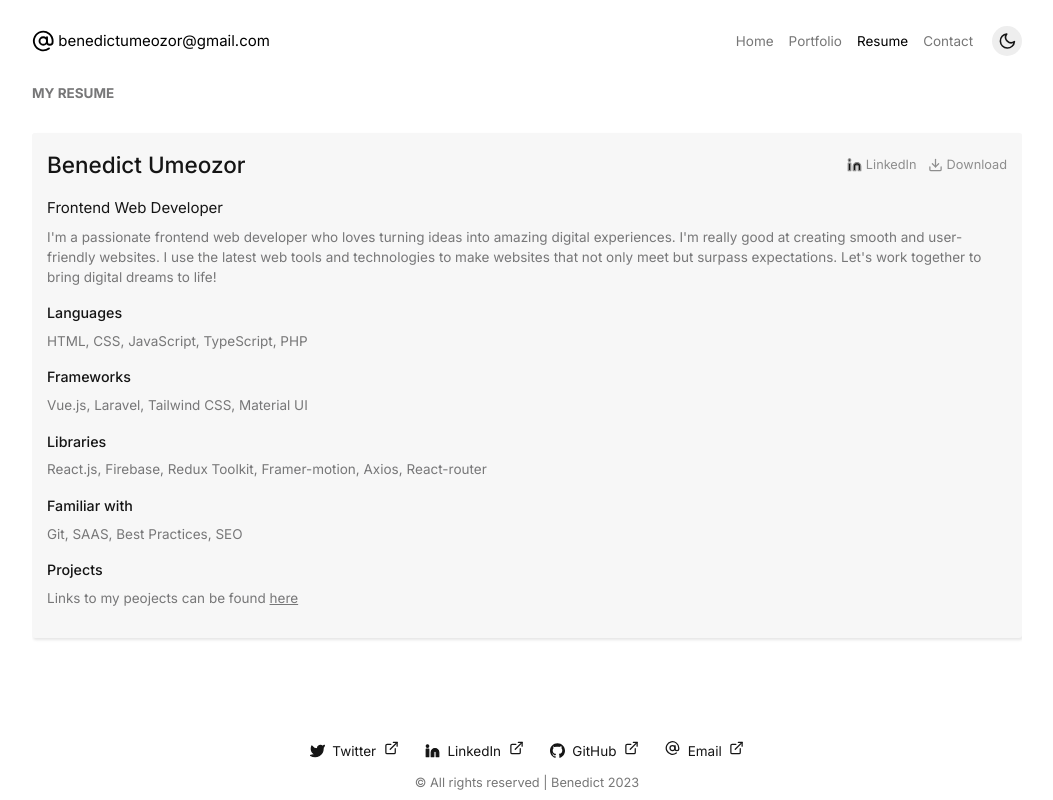
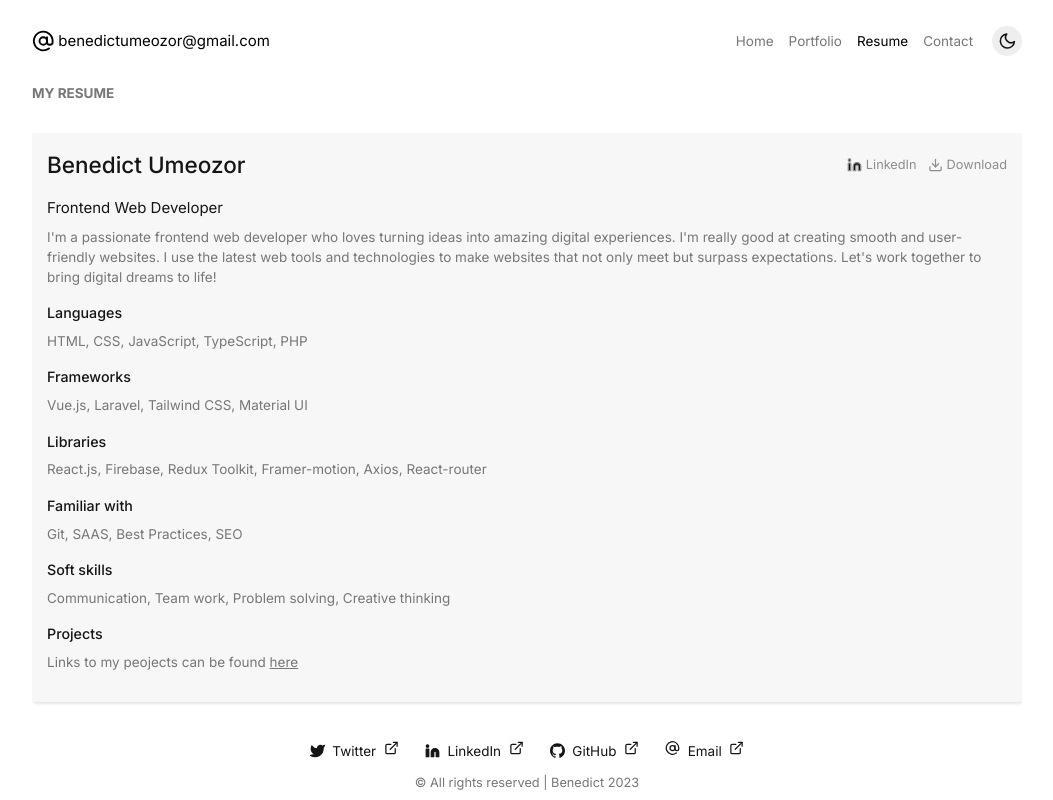
Before and after one commit to BenedictUmeozor/Portfolio, a React (Vite) app: page /resume in a window 1280 px wide. Shown: the whole page, without its empty margins (113-1166 px from the left). Built offline with nearby package versions, Linux system fonts and the light colour scheme.

Commit message:
added soft skills

```diff
--- a/src/pages/Resume/index.tsx
+++ b/src/pages/Resume/index.tsx
@@ -55,6 +55,10 @@ export default function Resume() {
             <p>Git, SAAS, Best Practices, SEO</p>
           </div>
           <div>
+            <h6>Soft skills</h6>
+            <p>Communication, Team work, Problem solving, Creative thinking</p>
+          </div>
+          <div>
             <h6>Projects</h6>
             <p>
               Links to my peojects can be found{" "}
```
